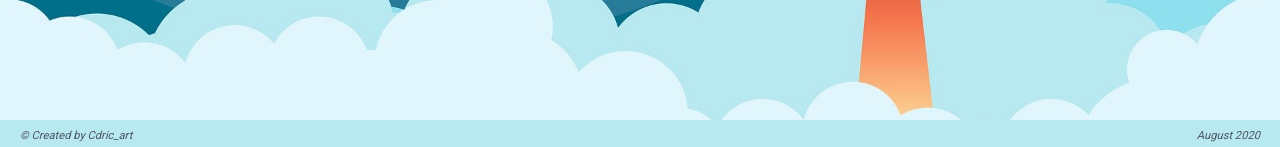
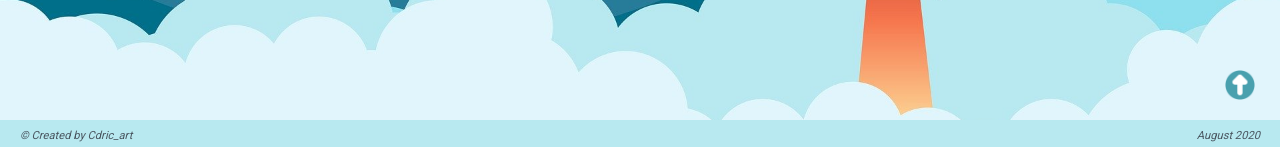
Before and after one commit to Cdric-art/cdricartReactJs, a React (Create React App) app: page / in a window 1280 px wide. Shown: the part 4096-4243 px from the top of the page. Built offline with nearby package versions, Linux system fonts and the light colour scheme.

Commit message:
Add arrow-up

```diff
--- a/src/components/footer.jsx
+++ b/src/components/footer.jsx
@@ -2,6 +2,7 @@ import React from 'react';
 import Linkedin from '../imgs/linkedin.png';
 import Github from '../imgs/github.png';
 import Twitter from '../imgs/twitter.png';
+import ArrowUp from '../imgs/arrow.png';
 
 function Footer () {
 
@@ -29,6 +30,11 @@ function Footer () {
                     </a>
                 </div>
             </div>
+            <div className="arrow-up">
+                <a href={"index.html"}>
+                    <img src={ ArrowUp } alt="Arrow Up"/>
+                </a>
+            </div>
             <div className="copy">
                 <p>&copy; Created by Cdric_art</p>
                 <p>August 2020</p>
--- a/src/index.css
+++ b/src/index.css
@@ -75,7 +75,7 @@ h2 {
   position: sticky;
   top: 0;
   background-color: #23232E;
-  box-shadow: 0px 2px 5px 0px rgba(35,35,46,1);
+  box-shadow: 0 2px 5px 0 rgba(35,35,46,1);
   z-index: 1000;
 }
 
@@ -154,7 +154,7 @@ h2 {
   width: 350px;
   background-color: #23232ebd;
   border-radius: 3px;
-  box-shadow: 1px 1px 8px 0px rgba(35,35,46,0.5);
+  box-shadow: 1px 1px 8px 0 rgba(35,35,46,0.5);
   z-index: 1;
 }
 
@@ -165,7 +165,7 @@ h2 {
   background-size: cover;
   height: 180px;
   width: 180px;
-  box-shadow: 1px 1px 8px 0px rgba(255,255,255,.3);
+  box-shadow: 1px 1px 8px 0 rgba(255,255,255,.3);
   border-radius: 50%;
 }
 
@@ -209,7 +209,7 @@ h2 {
   background-size: cover;
   background-position: center;
   border-radius: 3px;
-  box-shadow: 1px 1px 8px 0px rgba(35,35,46,0.5);
+  box-shadow: 1px 1px 8px 0 rgba(35,35,46,0.5);
   text-align: center;
 }
 
@@ -264,7 +264,7 @@ h2 {
   height: 120px;
   background-color: #23232ebd;
   border-radius: 3px;
-  box-shadow: 1px 1px 8px 0px rgba(35,35,46,0.5);
+  box-shadow: 1px 1px 8px 0 rgba(35,35,46,0.5);
   text-align: center;
   margin-top: 20px;
   margin-bottom: 20px;
@@ -297,7 +297,7 @@ h2 {
   margin: 0 auto;
   background-color: #04ADE2;
   border-radius: 5px;
-  box-shadow: 1px 1px 8px 0px rgba(35, 35, 46, 1);
+  box-shadow: 1px 1px 8px 0 rgba(35, 35, 46, 1);
 }
 
 .Card-Skill .bar-1::after {
@@ -370,7 +370,7 @@ h2 {
   align-items: center;
   background-color: #23232ebd;
   border-radius: 5px;
-  box-shadow: 1px 1px 8px 0px rgba(35, 35, 46, 1);
+  box-shadow: 1px 1px 8px 0 rgba(35, 35, 46, 1);
   max-width: 700px;
   margin: 70px auto 100px auto;
   padding: 50px;
@@ -391,7 +391,7 @@ h2 {
 .wrapper-projets img {
   width: 100%;
   border-radius: 3px;
-  box-shadow: 1px 1px 8px 0px rgba(255, 255, 255, .1);
+  box-shadow: 1px 1px 8px 0 rgba(255, 255, 255, .1);
   transition: all .4s;
 }
 
@@ -491,6 +491,19 @@ h2 {
   padding-right: 20px;
 }
 
+.arrow-up img {
+  position: absolute;
+  bottom: 50px;
+  right: 25px;
+  width: 30px;
+  transform: rotate(-90deg);
+  transition: all .4s;
+  cursor: pointer;
+}
+
+.arrow-up img:hover {
+  width: 40px;
+}
 
 @keyframes rotateIcon {
   from {
```
